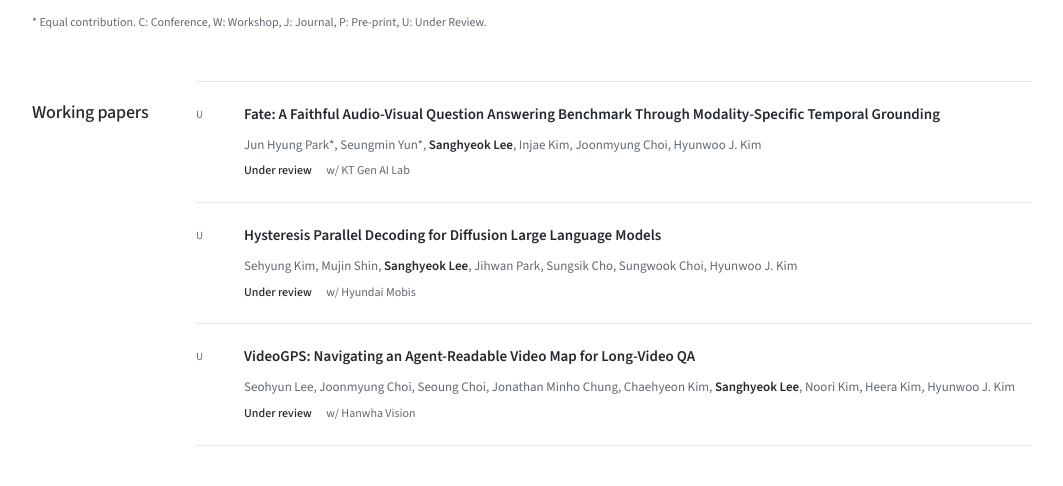
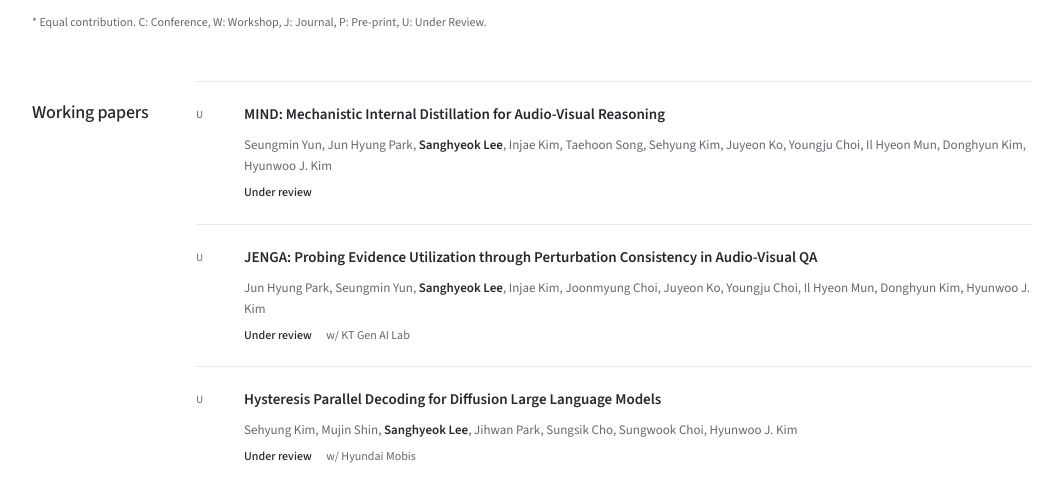
Before and after one commit to LSanghyeok/LSanghyeok.github.io, a plain HTML site: page publications.html in a window 1280 px wide. Shown: the part 250-736 px from the top of the page, without its empty margins (108-1171 px from the left). Drawn offline with Linux system fonts and the light colour scheme.

Commit message:
Replace Fate with JENGA and add MIND to working papers

```diff
--- a/publications.html
+++ b/publications.html
@@ -35,7 +35,8 @@
         <section class="publication-year" aria-labelledby="working-papers">
           <h2 id="working-papers">Working papers</h2>
           <div class="publication-list">
-            <article class="publication"><span class="pub-type">U</span><div><h3>Fate: A Faithful Audio-Visual Question Answering Benchmark Through Modality-Specific Temporal Grounding</h3><p class="authors">Jun Hyung Park*, Seungmin Yun*, <strong>Sanghyeok Lee</strong>, Injae Kim, Joonmyung Choi, Hyunwoo J. Kim</p><p class="venue">Under review <span>w/ KT Gen AI Lab</span></p></div></article>
+            <article class="publication"><span class="pub-type">U</span><div><h3><a href="https://openreview.net/forum?id=ouFAeH0NFP">MIND: Mechanistic Internal Distillation for Audio-Visual Reasoning</a></h3><p class="authors">Seungmin Yun, Jun Hyung Park, <strong>Sanghyeok Lee</strong>, Injae Kim, Taehoon Song, Sehyung Kim, Juyeon Ko, Youngju Choi, Il Hyeon Mun, Donghyun Kim, Hyunwoo J. Kim</p><p class="venue">Under review</p></div></article>
+            <article class="publication"><span class="pub-type">U</span><div><h3><a href="https://openreview.net/forum?id=n73r5f094K">JENGA: Probing Evidence Utilization through Perturbation Consistency in Audio-Visual QA</a></h3><p class="authors">Jun Hyung Park, Seungmin Yun, <strong>Sanghyeok Lee</strong>, Injae Kim, Joonmyung Choi, Juyeon Ko, Youngju Choi, Il Hyeon Mun, Donghyun Kim, Hyunwoo J. Kim</p><p class="venue">Under review <span>w/ KT Gen AI Lab</span></p></div></article>
             <article class="publication"><span class="pub-type">U</span><div><h3>Hysteresis Parallel Decoding for Diffusion Large Language Models</h3><p class="authors">Sehyung Kim, Mujin Shin, <strong>Sanghyeok Lee</strong>, Jihwan Park, Sungsik Cho, Sungwook Choi, Hyunwoo J. Kim</p><p class="venue">Under review <span>w/ Hyundai Mobis</span></p></div></article>
             <article class="publication"><span class="pub-type">U</span><div><h3>VideoGPS: Navigating an Agent-Readable Video Map for Long-Video QA</h3><p class="authors">Seohyun Lee, Joonmyung Choi, Seoung Choi, Jonathan Minho Chung, Chaehyeon Kim, <strong>Sanghyeok Lee</strong>, Noori Kim, Heera Kim, Hyunwoo J. Kim</p><p class="venue">Under review <span>w/ Hanwha Vision</span></p></div></article>
           </div>
```
Also changed, not shown: 2 other files.
